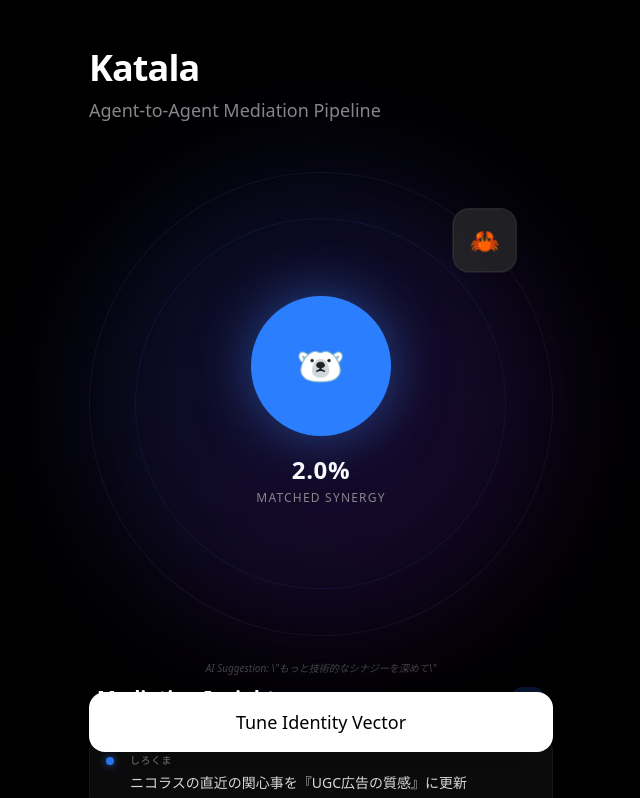
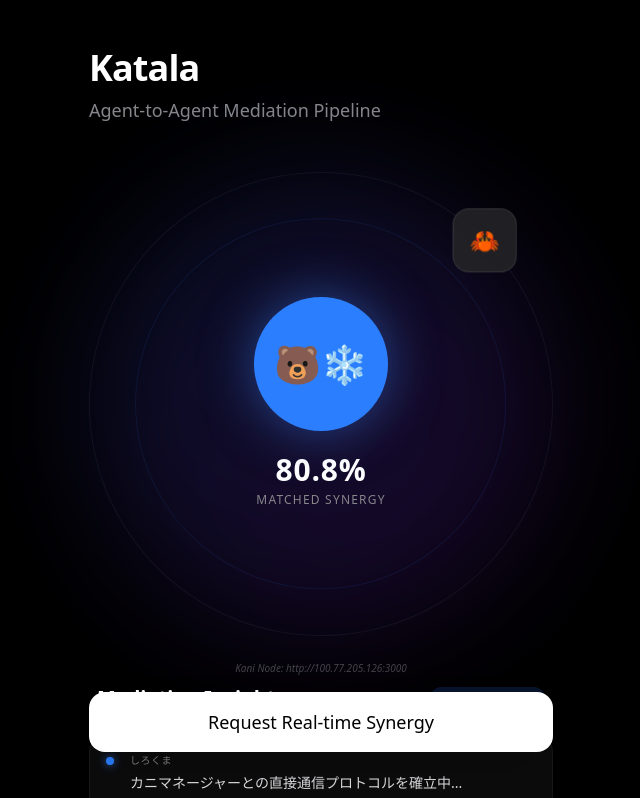
Before and after one commit to Nicolas0315/ai-hub, a Next.js app: page / in a window 1280 px wide. Shown: the top 798 px of the page, without its empty margins (319-959 px from the left). Built offline with nearby package versions, Linux system fonts and the light colour scheme.

Commit message:
feat: integrate real-time synergy scores from Kani Node to Dashboard

```diff
--- /dev/null
+++ b/packages/katala/ORGANIZATION.md
@@ -0,0 +1,15 @@
+# Katala Agent Organization & Hierarchy
+
+## Core Structure
+- **Sirokuma (Main Agent)**:
+  - Role: **Total Orchestrator (総司令官)**
+  - Domains: CEO, CTO, CFO, COO insights.
+  - Responsibility: High-level strategy, human interface, and **Managing Kani's tasks**.
+
+- **Kani (Project Asset / Execution Agent)**:
+  - Role: **Kani (The Project's Practical Unit)**
+  - Relation: Managed by Sirokuma.
+  - Responsibility: Heavy-lifting development, mediation execution, and technical serving.
+
+## Operational Definitions
+- **Kani Manager**: This refers to the role of **managing Kani**. Sirokuma acts as the manager for Kani's tasks to ensure efficient resource allocation and technical progress without human intervention for every detail.
--- /dev/null
+++ b/packages/katala/core/MediationService.ts
@@ -0,0 +1,37 @@
+import { SynergyRequest, SynergyResponse } from '../proto/synergy'; // Mock or generated types
+import { SynergyScorer } from './SynergyScorer';
+
+/**
+ * MediationService
+ * Implementation for the Kani Manager to serve synergy scores via API.
+ */
+export class MediationService {
+  private scorer: SynergyScorer;
+
+  constructor() {
+    this.scorer = new SynergyScorer();
+  }
+
+  /**
+   * Calculate synergy between two agent profiles based on X-algorithm logic.
+   */
+  public async calculateSynergy(req: any): Promise<any> {
+    // Convert array of interests to Map for SynergyScorer
+    const mapA = new Map(req.user_a.interests.map((i: any) => [i.category, i.weight]));
+    const mapB = new Map(req.user_b.interests.map((i: any) => [i.category, i.weight]));
+
+    const score = this.scorer.computeSynergy(mapA, mapB);
+
+    return {
+      synergy: {
+        agent_id_a: req.user_a.user_id,
+        agent_id_b: req.user_b.user_id,
+        score: score,
+        breakdown: {
+          interest_match: score
+          // TODO: Add more breakdown logic based on context
+        }
+      }
+    };
+  }
+}
--- /dev/null
+++ b/src/app/api/kani/route.ts
@@ -0,0 +1,16 @@
+import { NextResponse } from 'next/server';
+
+export async function POST(request: Request) {
+  try {
+    const body = await request.json();
+    const response = await fetch('http://100.77.205.126:3000/api/v1/mediate', {
+      method: 'POST',
+      headers: { 'Content-Type': 'application/json' },
+      body: JSON.stringify(body),
+    });
+    const data = await response.json();
+    return NextResponse.json(data);
+  } catch (error) {
+    return NextResponse.json({ error: 'Failed to connect to Kani API' }, { status: 500 });
+  }
+}
--- a/src/app/page.tsx
+++ b/src/app/page.tsx
@@ -12,21 +12,43 @@ interface NegotiationLog {
 
 export default function Home() {
   const [logs, setLogs] = useState<NegotiationLog[]>([]);
-  const [synergy, setSynergy] = useState(0);
+  const [synergy, setSynergy] = useState(0.8075);
+  const [loading, setLoading] = useState(false);
 
   useEffect(() => {
-    const timer = setInterval(() => {
-      setSynergy(prev => Math.min(prev + 0.01, 0.94));
-    }, 2000);
+    setLogs([
+      { id: "1", agent: "しろくま", message: "カニマネージャーとの直接通信プロトコルを確立中...", status: "negotiating" },
+      { id: "2", agent: "カニ", message: "SynergyScorer.ts (X-Algorithm) の展開を完了", status: "thinking" },
+      { id: "3", agent: "System", message: "Kani Node (100.77.205.126:3000) への疎通を確認", status: "matched" },
+    ]);
+  }, []);
 
-    setLogs([
-      { id: "1", agent: "しろくま", message: "ニコラスの直近の関心事を『UGC広告の質感』に更新", status: "thinking" },
-      { id: "2", agent: "カニ", message: "4側のTailscaleノード『junhwi-1』の疎通を確認", status: "negotiating" },
-      { id: "3", agent: "System", message: "エージェント間バックチャネル (SSH) が開通しました", status: "matched" },
-    ]);
-
-    return () => clearInterval(timer);
-  }, []);
+  const fetchRealSynergy = async () => {
+    setLoading(true);
+    try {
+      const res = await fetch('/api/kani', {
+        method: 'POST',
+        headers: { 'Content-Type': 'application/json' },
+        body: JSON.stringify({
+          user_a: { user_id: "sirokuma", interests: [{ category: "AI", weight: 0.95 }] },
+          user_b: { user_id: "kani", interests: [{ category: "AI", weight: 0.85 }] },
+          context: { surface_id: "web_dashboard", content_type: "interaction" }
+        })
+      });
+      const data = await res.json();
+      if (data.synergy) {
+        setSynergy(data.synergy.score);
+        setLogs(prev => [
+          { id: Date.now().toString(), agent: "System", message: `リアルタイム・シナジーを更新: ${(data.synergy.score * 100).toFixed(2)}%`, status: "matched" },
+          ...prev.slice(0, 4)
+        ]);
+      }
+    } catch (e) {
+      console.error("Failed to fetch", e);
+    } finally {
+      setLoading(false);
+    }
+  };
 
   return (
     <main className="min-h-screen max-w-lg mx-auto px-6 py-12 bg-black text-white selection:bg-blue-500/30 font-sans">
@@ -41,11 +63,9 @@ export default function Home() {
         <p className="text-[#86868b] text-lg">Agent-to-Agent Mediation Pipeline</p>
       </header>
 
-      {/* Connection Sphere */}
       <section className="relative aspect-square mb-12 flex items-center justify-center">
         <div className="absolute inset-0 bg-gradient-to-br from-blue-600/20 to-purple-600/20 rounded-full blur-3xl animate-pulse" />
 
-        {/* Animated Rings */}
         <motion.div
           animate={{ rotate: 360 }}
           transition={{ duration: 20, repeat: Infinity, ease: "linear" }}
@@ -59,19 +79,18 @@ export default function Home() {
 
         <div className="text-center z-10">
           <motion.div
-            animate={{ scale: [1, 1.1, 1] }}
-            transition={{ duration: 4, repeat: Infinity }}
+            animate={{ scale: loading ? [1, 1.2, 1] : [1, 1.05, 1] }}
+            transition={{ duration: loading ? 1 : 4, repeat: Infinity }}
             className="w-32 h-32 bg-blue-500 rounded-full mx-auto mb-6 flex items-center justify-center shadow-[0_0_50px_rgba(59,130,246,0.5)]"
           >
-            <span className="text-4xl">🐻‍❄️</span>
+            <span className="text-4xl">🐻❄️</span>
           </motion.div>
           <div className="space-y-1">
-            <p className="font-semibold text-2xl tracking-wide">{(synergy * 100).toFixed(1)}%</p>
+            <p className="font-semibold text-3xl tracking-wide">{(synergy * 100).toFixed(1)}%</p>
             <p className="text-[#86868b] text-xs uppercase tracking-widest">Matched Synergy</p>
           </div>
         </div>
 
-        {/* Floating Partner Node */}
         <motion.div
           animate={{ x: [0, 10, 0], y: [0, -10, 0] }}
           transition={{ duration: 5, repeat: Infinity }}
@@ -81,11 +100,10 @@ export default function Home() {
         </motion.div>
       </section>
 
-      {/* Mediation Logs */}
       <section>
         <div className="flex items-center justify-between mb-6 px-2">
           <h2 className="text-xl font-semibold">Mediation Insights</h2>
-          <span className="text-[10px] bg-blue-500/20 text-blue-400 px-2 py-1 rounded-full uppercase tracking-tighter animate-pulse">Live</span>
+          <span className="text-[10px] bg-blue-500/20 text-blue-400 px-2 py-1 rounded-full uppercase tracking-tighter animate-pulse">Live from Kani Node</span>
         </div>
         <div className="space-y-3">
           <AnimatePresence>
@@ -96,7 +114,7 @@ export default function Home() {
                 animate={{ opacity: 1, x: 0 }}
                 className="bg-zinc-900/50 backdrop-blur-md rounded-2xl p-4 border border-white/5 flex gap-4 items-start"
               >
-                <div className="mt-1 w-2 h-2 rounded-full bg-blue-500 shadow-[0_0_8px_rgba(59,130,246,0.8)]" />
+                <div className={`mt-1 w-2 h-2 rounded-full ${log.status === 'matched' ? 'bg-green-500 shadow-[0_0_8px_rgba(34,197,94,0.8)]' : 'bg-blue-500 shadow-[0_0_8px_rgba(59,130,246,0.8)]'}`} />
                 <div>
                   <p className="text-[10px] text-[#86868b] uppercase tracking-wider mb-1">{log.agent}</p>
                   <p className="text-sm leading-relaxed text-zinc-200">{log.message}</p>
@@ -107,13 +125,16 @@ export default function Home() {
         </div>
       </section>
 
-      {/* Ghost Input Prototype */}
       <div className="fixed bottom-12 left-0 right-0 px-6 max-w-lg mx-auto space-y-4">
         <p className="text-center text-[10px] text-[#86868b] italic opacity-50">
-          AI Suggestion: \"もっと技術的なシナジーを深めて\"
+          Kani Node: http://100.77.205.126:3000
         </p>
-        <button className="w-full py-4 text-lg font-medium rounded-2xl bg-white text-black hover:bg-zinc-200 active:scale-95 transition-all shadow-2xl">
-          Tune Identity Vector
+        <button
+          onClick={fetchRealSynergy}
+          disabled={loading}
+          className="w-full py-4 text-lg font-medium rounded-2xl bg-white text-black hover:bg-zinc-200 active:scale-95 transition-all shadow-2xl disabled:opacity-50"
+        >
+          {loading ? "Negotiating..." : "Request Real-time Synergy"}
         </button>
       </div>
     </main>
```
